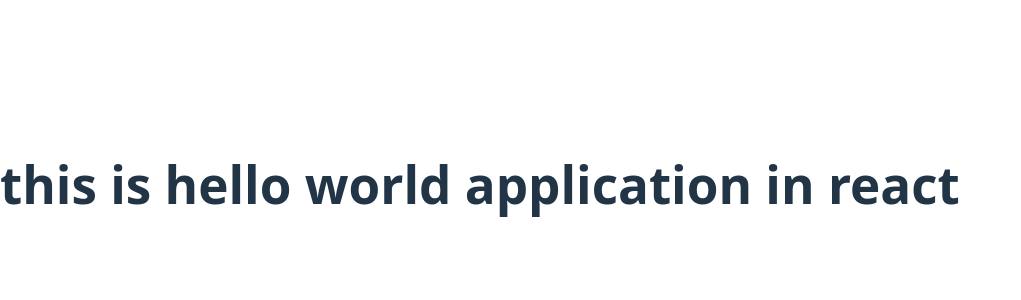
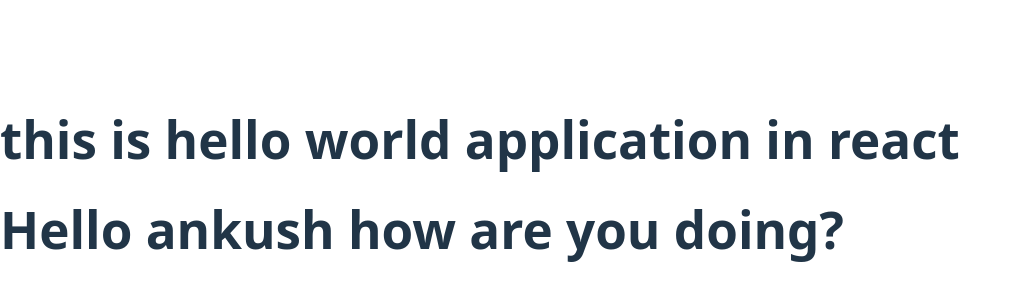
Before and after one commit to ankushpille/react-todo-app, a React (Vite) app: page / in a window 1280 px wide. Shown: the part 216-516 px from the top of the page, without its empty margins (0-1021 px from the left). Built offline with nearby package versions, Linux system fonts and the light colour scheme.

Commit message:
propsexample

```diff
--- a/src/App.jsx
+++ b/src/App.jsx
@@ -7,6 +7,7 @@
 // import ListkeysExample from './ListKeys'
 // import Eventhandling from './Eventhandling'
 import HelloWorld from "./HelloWorld"
+import PropsExample from "./PropExample"
 
 
 function App() {
@@ -20,6 +21,7 @@
        {/* <Eventhandling/> */}
        {/* <TodoList/> */}
        <HelloWorld />
+       <PropsExample />
 
     </>
   )
--- /dev/null
+++ b/src/PropExample.jsx
@@ -0,0 +1,19 @@
+import React from 'react'
+
+function Greeting(props){
+    return(
+        <>
+          <h1>Hello {props.name} how are you doing?</h1>
+
+        </>
+    )
+}
+
+function PropsExample(){
+    return (
+     <Greeting name = "ankush" />
+
+    )
+}
+
+export default PropsExample;
```
